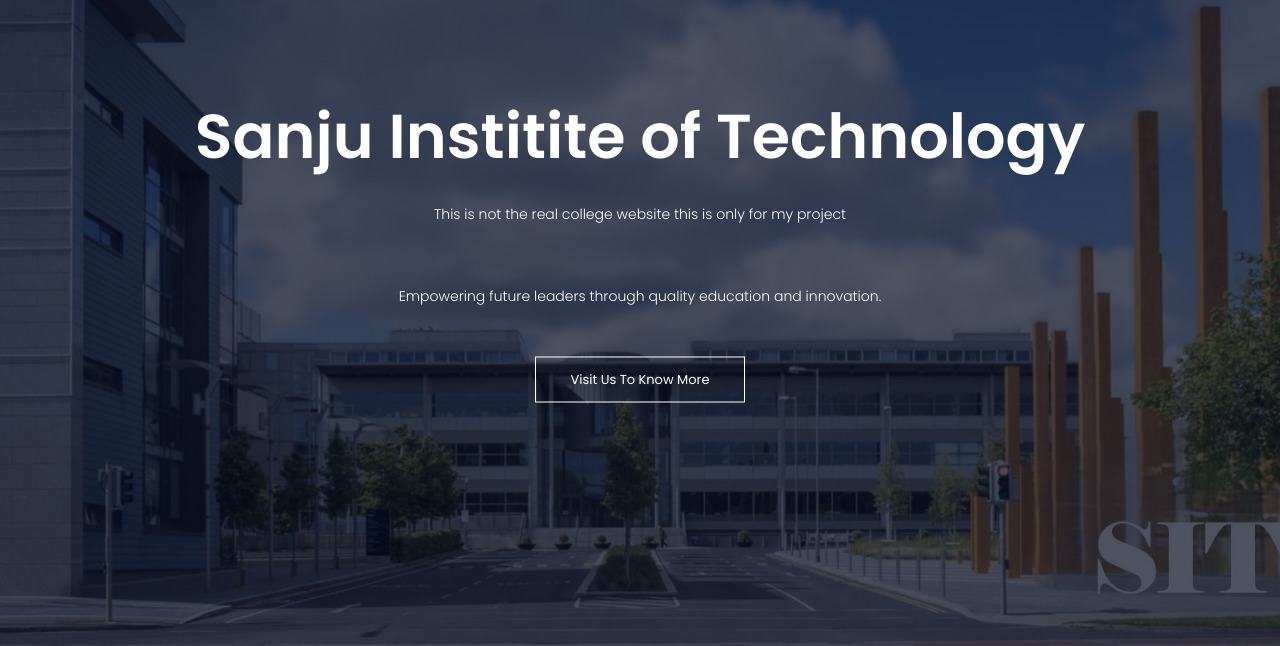
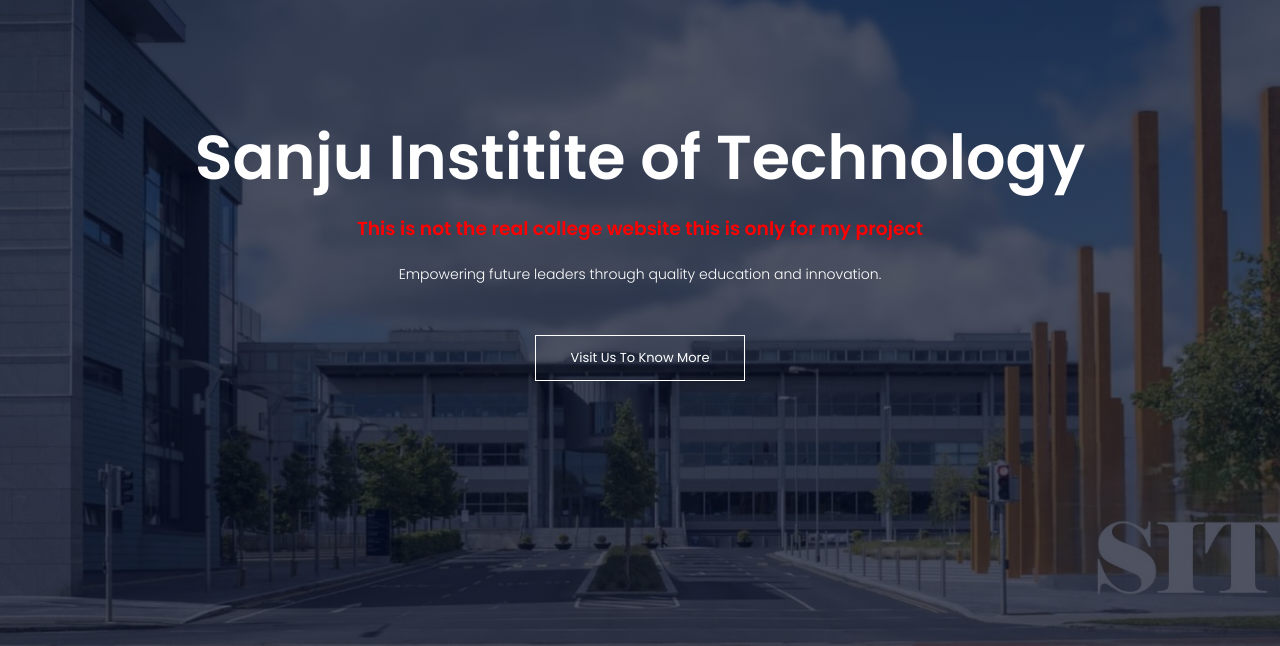
Before and after one commit to Sanju-1114/college-website, a plain HTML site: page index.html in a window 1280 px wide. Shown: the part 154-800 px from the top of the page. Drawn offline with Linux system fonts and the light colour scheme.

Commit message:
clarification and prevent from misunderstanding

```diff
--- a/index.html
+++ b/index.html
@@ -39,7 +39,7 @@
 
         <div class="text-box">
             <h1>Sanju Institite of Technology</h1>
-            <p> This is not the real college website this is only for my project </p>
+            <h3 style="color: red;">This is not the real college website this is only for my project</h3>
             <p> Empowering future leaders through quality education and innovation. </p>
             <a href="about.html" class="hero-btn">Visit Us To Know More</a>
         </div>
```
